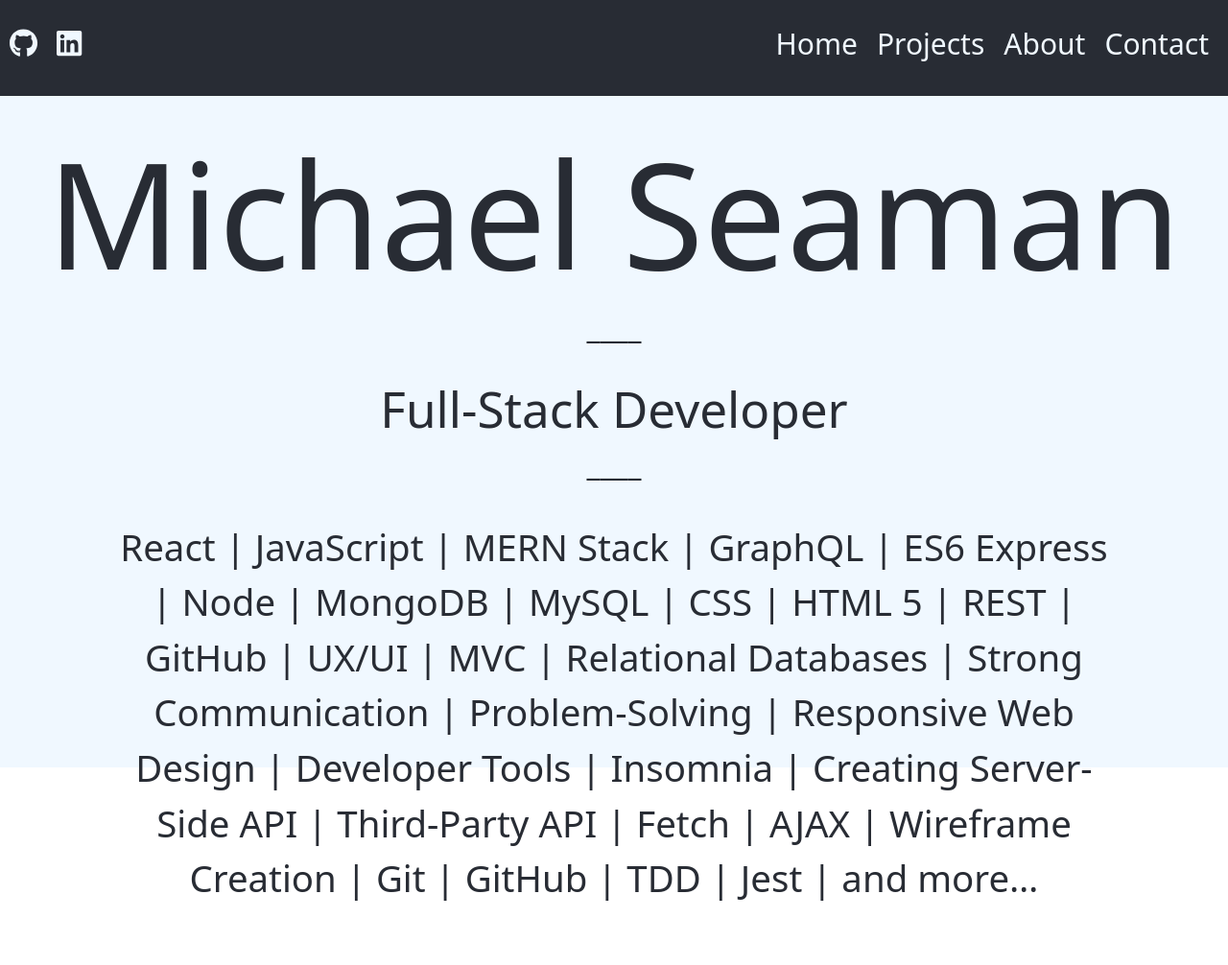
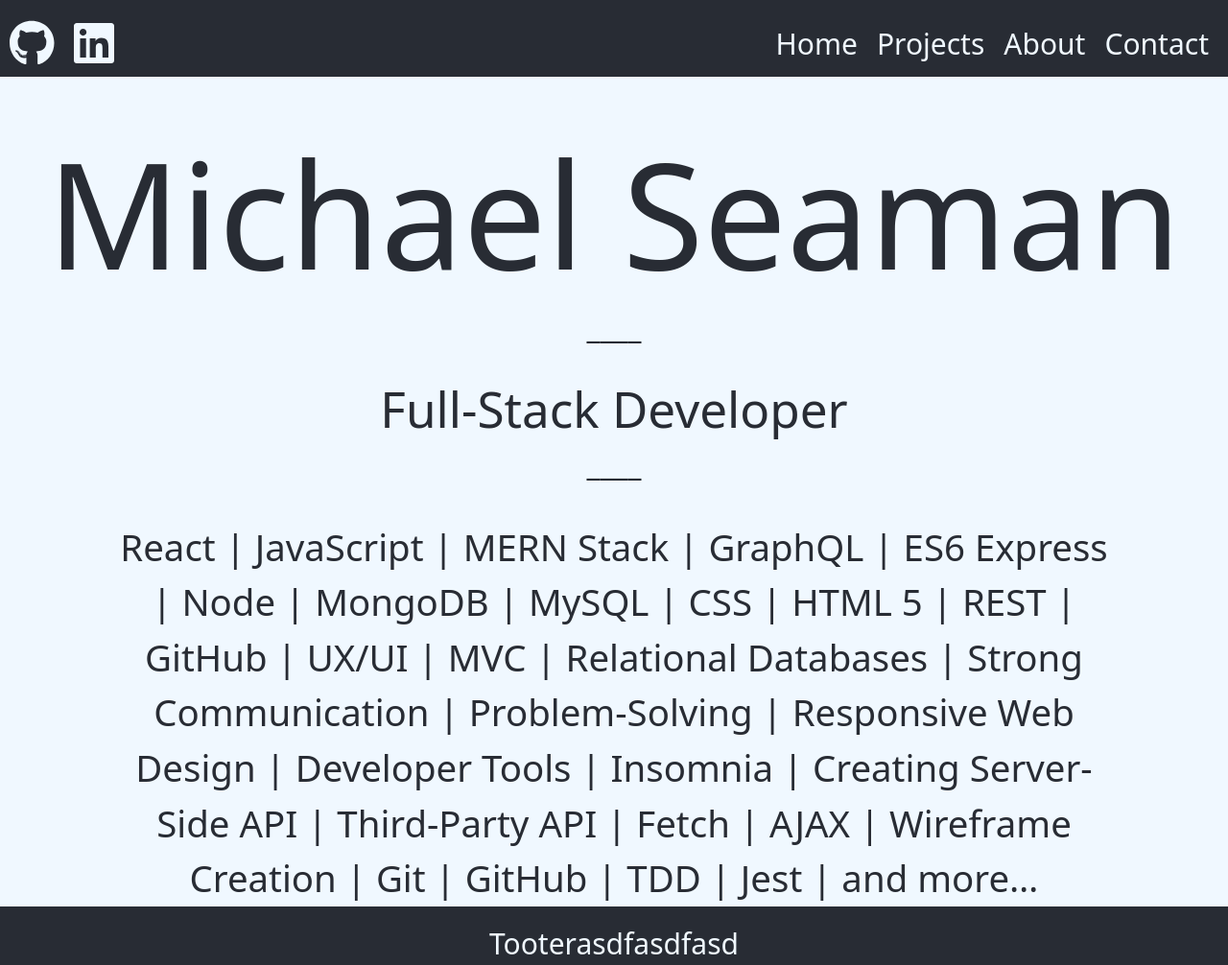
Before and after one commit to mseaman26/portfolio-2, a React (Create React App) app in the folder client/: page /#/ in a window 1280 px wide. Shown: the whole page at 96% size. Before the commit the page ends 945 px from the top, so only its background shows below. Built offline with nearby package versions, Linux system fonts and the light colour scheme.

Commit message:
more styling

```diff
--- a/client/src/App.css
+++ b/client/src/App.css
@@ -1,18 +1,16 @@
 
 #root{
-
   background-color: #282c34;
   color: aliceblue;
   min-height: 100vh;
   font-size: 30px;
 }
 .home_page{
- height: 100vh;
   background-color: aliceblue;
   color: #282c34;
 }
 .custom_header{
-  height: 50px;
+  height:50px;
   padding-top: 20px;
   padding-bottom: 20px;
 
@@ -23,6 +21,9 @@
   text-decoration: none;
   padding-right: 20px;
   top: 5px;
+}
+.icon_link_icon{
+  font-size: 48px;
 }
 /* Position and sizing of burger button */
 .bm-burger-button {
@@ -134,7 +135,7 @@ h1, h2, p{
   margin: auto;
   padding-left: 10px;
   padding-top: 15px;
-  height: 100px;
+  height: 80px;
 }
 .main_header{
   margin-top: 80px;
@@ -150,3 +151,9 @@ p{
   padding-left: 9vw;
   padding-right: 9vw;
 }
+.custom_footer{
+  position: relative;
+
+  width: 100%;
+  text-align: center;
+}
--- a/client/src/App.js
+++ b/client/src/App.js
@@ -2,19 +2,24 @@ import './App.css';
 import { HashRouter as Router, Routes, Route } from 'react-router-dom'
 import Home from './Pages/Home.js'
 import Header from './components/Header'
+import Footer from './components/Footer';
 import ProjectsPage from './Pages/ProjectsPage'
 import 'bootstrap/dist/css/bootstrap.css';
 
 function App() {
   return (
     <>
+
     <Router>
-        <Header/>
+      <Header/>
         <Routes>
           <Route path='/' element={<Home/>}/><Route/>
           <Route path='/projects' element={<ProjectsPage/>}></Route>
         </Routes>
+
     </Router>
+    <Footer/>
+
     </>
   );
 }
--- /dev/null
+++ b/client/src/components/Footer.js
@@ -0,0 +1,9 @@
+import React from "react";
+
+const Footer = () => {
+    return(
+        <div className="custom_footer">Tooterasdfasdfasd</div>
+    )
+}
+
+export default Footer
--- a/client/src/components/Header.js
+++ b/client/src/components/Header.js
@@ -28,10 +28,10 @@ const Header = () => {
         <div className='header_container position-fixed'>
             <div className='row'>
                 <div className='custom_header d-flex align-items-center col-6'>
-                    <a href='https://github.com/mseaman26' className='icon_link'>
+                    <a href='https://github.com/mseaman26' className='icon_link icon_link_icon'>
                         <FontAwesomeIcon icon={faGithub} />
                     </a>
-                    <a href='https://github.com/mseaman26' className='icon_link'>
+                    <a href='https://github.com/mseaman26' className='icon_link icon_link_icon'>
                         <FontAwesomeIcon icon={faLinkedin} />
                     </a>
                 </div>
```
